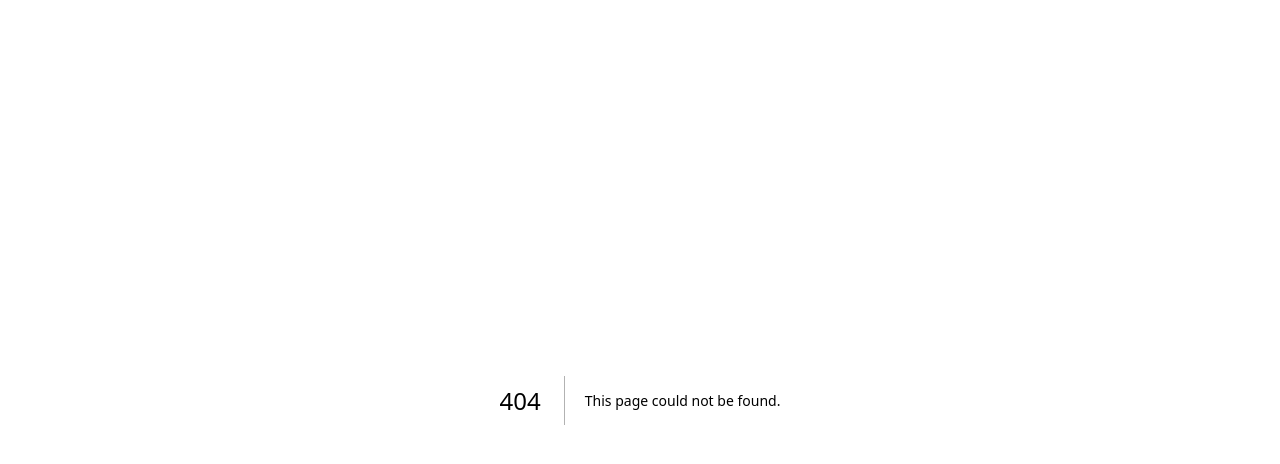
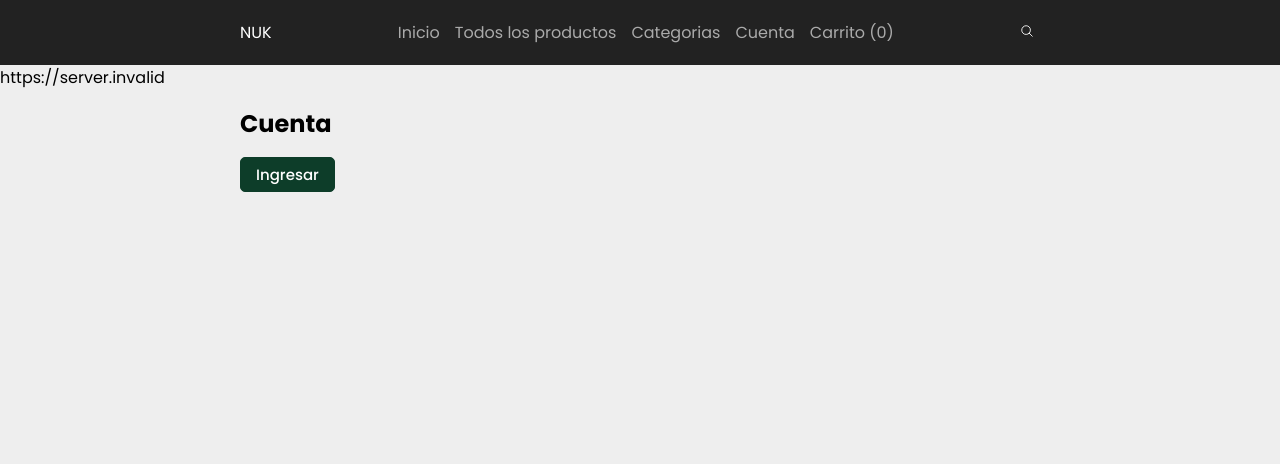
Before and after one commit to FranJBDev/nuk-front, a Next.js app: page /account in a window 1280 px wide. Before the commit this address had no page. Shown: the top 464 px of the page. Built offline with nearby package versions, Linux system fonts and the light colour scheme; no server answers.

Commit message:
Add: Auth with google

```diff
--- a/package.json
+++ b/package.json
@@ -9,6 +9,7 @@
     "lint": "next lint"
   },
   "dependencies": {
+    "@next-auth/mongodb-adapter": "^1.1.3",
     "axios": "^1.4.0",
     "eslint": "8.44.0",
     "eslint-config-next": "13.4.9",
@@ -16,6 +17,7 @@
     "micro": "^10.0.1",
     "mongoose": "^7.3.4",
     "next": "13.2.4",
+    "next-auth": "^4.22.3",
     "next-reveal": "^1.0.6",
     "react": "18.2.0",
     "react-dom": "18.2.0",
--- a/pages/_app.js
+++ b/pages/_app.js
@@ -1,4 +1,5 @@
 import { CartContextProvider } from '@/components/CartContext';
+import { SessionProvider } from 'next-auth/react';
 import { createGlobalStyle } from 'styled-components';
 
 const GlobalStyles = createGlobalStyle`
@@ -15,13 +16,15 @@ const GlobalStyles = createGlobalStyle`
   }
 `;
 
-export default function App({ Component, pageProps }) {
+export default function App({ Component, pageProps: {session, ...pageProps} }) {
   return (
     <>
       <GlobalStyles />
-      <CartContextProvider>
-        <Component {...pageProps} />
-      </CartContextProvider>
+      <SessionProvider session={session}>
+        <CartContextProvider>
+          <Component {...pageProps} />
+        </CartContextProvider>
+      </SessionProvider>
     </>
   );
 }
--- /dev/null
+++ b/pages/account.js
@@ -0,0 +1,39 @@
+import Button from '@/components/Button';
+import Center from '@/components/Center';
+import Header from '@/components/Header';
+import Title from '@/components/Title';
+import { signIn, signOut, useSession } from 'next-auth/react';
+
+export default function AccountPage() {
+  const { data: session } = useSession();
+  async function logout() {
+    await signOut({
+      callbackUrl: process.env.NEXT_PUBLIC_URL,
+    });
+  }
+
+  async function login() {
+    await signIn('google', {
+      callbackUrl: process.env.NEXT_PUBLIC_URL,
+    });
+  }
+  return (
+    <>
+      <Header />
+      {process.env.NEXT_PUBLIC_URL}
+      <Center>
+        <Title>Cuenta</Title>
+        {session && (
+          <Button primary onClick={logout}>
+            Salir
+          </Button>
+        )}
+        {!session && (
+          <Button primary onClick={login}>
+            Ingresar
+          </Button>
+        )}
+      </Center>
+    </>
+  );
+}
```
Also changed, not shown: lib/mongodb.js (added, +30 -0 lines), pages/api/auth/[...nextauth].js (added, +18 -0 lines), 1 other file (tests, documents, lock files or other folders).
